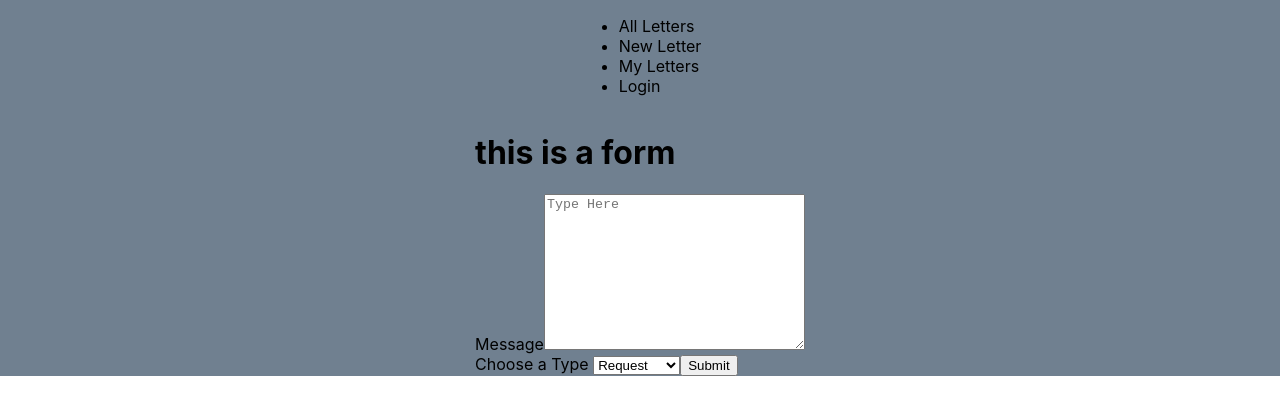
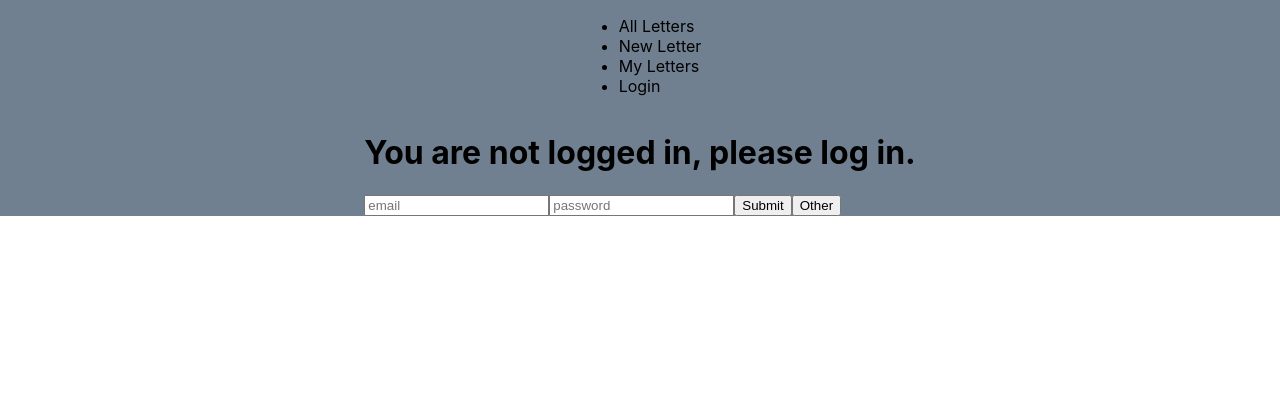
Before and after one commit to JohnBorges52/paper-airplanes, a React (Create React App) app in the folder client/: page /letters/new in a window 1280 px wide. Shown: the top 414 px of the page. Built offline with nearby package versions, Linux system fonts and the light colour scheme; the HTML template or start-up script is replaced by a standard one.

Commit message:
fix the bug where the form would appear in the new page

```diff
--- a/client/src/App.js
+++ b/client/src/App.js
@@ -1,11 +1,12 @@
-import logo from "./logo.svg";
-import { Route, Link, Routes, useNavigate } from "react-router-dom";
+
+import { Route, Routes, useNavigate } from "react-router-dom";
 import "./App.css";
 import "./styles/letterItem.scss";
 import { Navbar } from "./components/Navbar";
 import { Form } from "./components/Form";
 import { UserInformation } from "./components/UserInfomation";
 import { UserProvider } from "./UserContext";
+import { LetterNew } from "./components/LetterNew";
 
 import { LetterList } from "./components/LetterList";
 import { LetterDetail } from "./components/LetterDetail";
@@ -32,7 +33,7 @@ function App(props) {
             }
           />
           <Route path="/letters" element={<LetterList path={"/letters"} />} />
-          <Route path="/letters/new" element={<Form />} />
+          <Route path="/letters/new" element={<LetterNew />} />
           <Route
             path="/letters/profile"
             element={<LetterList path={"/letters/profile"} />}
--- /dev/null
+++ b/client/src/components/LetterNew.jsx
@@ -0,0 +1,19 @@
+import React from "react"
+import { Form } from "./Form"
+import { UserContext } from "../UserContext";
+import { useContext } from "react";
+import { Login } from "./Login"
+
+export const LetterNew = () => {
+  const { userID } = useContext(UserContext);
+  const notLoggedIn = "You are not logged in, please log in."
+
+  return (
+    <div className="letterDetail">
+
+        { userID && <Form />}
+        {!userID && <h1>{notLoggedIn}</h1>}
+        {!userID && <Login />}
+      </div>
+  )
+}
--- a/client/src/components/Login.jsx
+++ b/client/src/components/Login.jsx
@@ -16,8 +16,8 @@ export const Login = () => {
     <div className="login">
       <input type="email" id="email" placeholder="email" onChange={(event)=>{setUserEmail(event.target.value)}}/>
       <input type="text" placeholder="password" />
+      <button onClick={()=>{getUserId(userEmail)}}>Submit</button>
       <button onClick={()=>{console.log(userID)}}>Other</button>
-      <button onClick={()=>{getUserId(userEmail)}}>Submit</button>
     </div>
   )
 }
```
